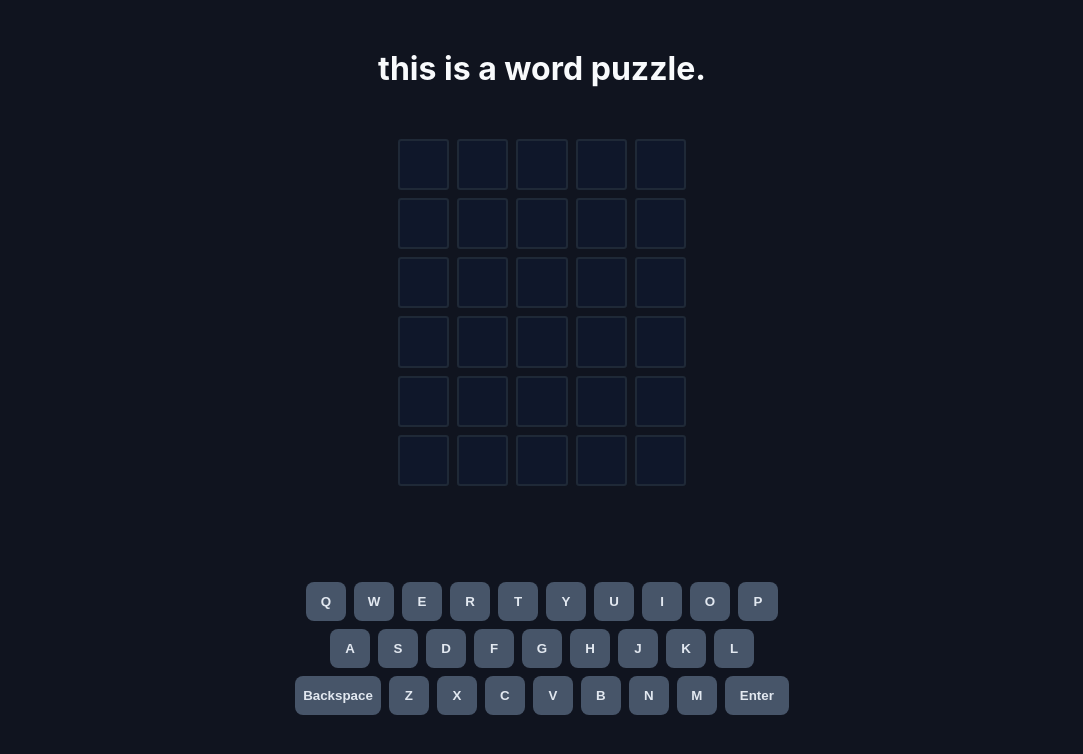
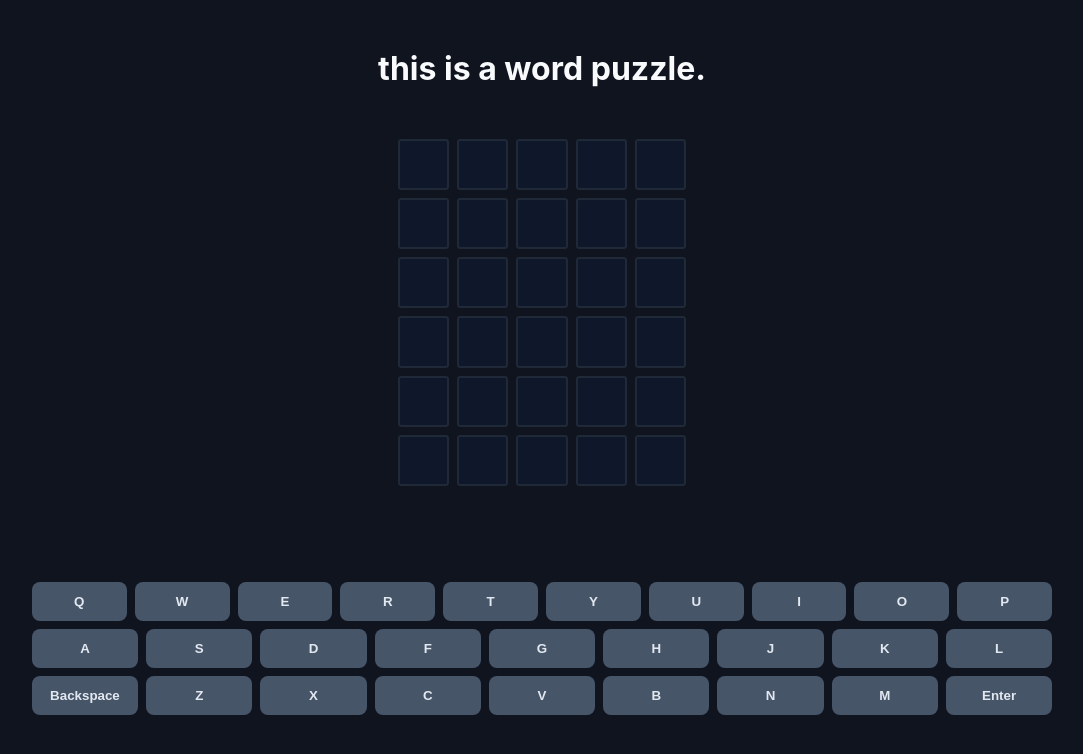
Before and after one commit to samjxn/wpuzzle, a React (Vite) app: page / in a window 1280 px wide. Shown: the top 754 px of the page, without its empty margins (98-1181 px from the left). Built offline with nearby package versions, Linux system fonts and the light colour scheme.

Commit message:
adjust keyboard styles

```diff
--- a/src/styles.css
+++ b/src/styles.css
@@ -169,19 +169,21 @@ body,
 }
 
 .keyboard {
-  display: grid;
+  display: flex;
+  flex-wrap: wrap;
+  align-items: center;
   gap: 0.5rem;
-  width: min(600px, 100%);
 }
 
 .keyboard-row {
   display: flex;
   justify-content: center;
+  width: 100%;
   gap: 0.5rem;
 }
 
 .key {
-  min-width: 2.5rem;
+  flex: 1;
   padding: 0.75rem 0.5rem;
   border-radius: 0.5rem;
   border: none;
```
